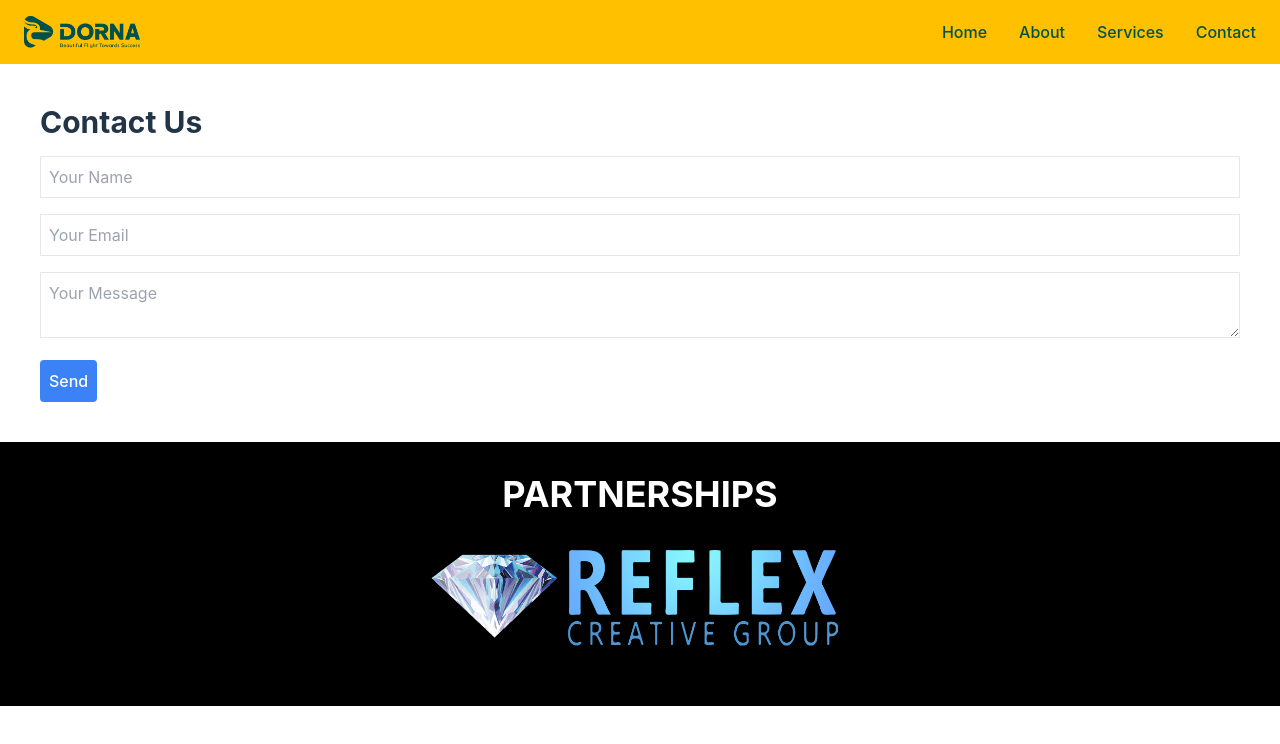
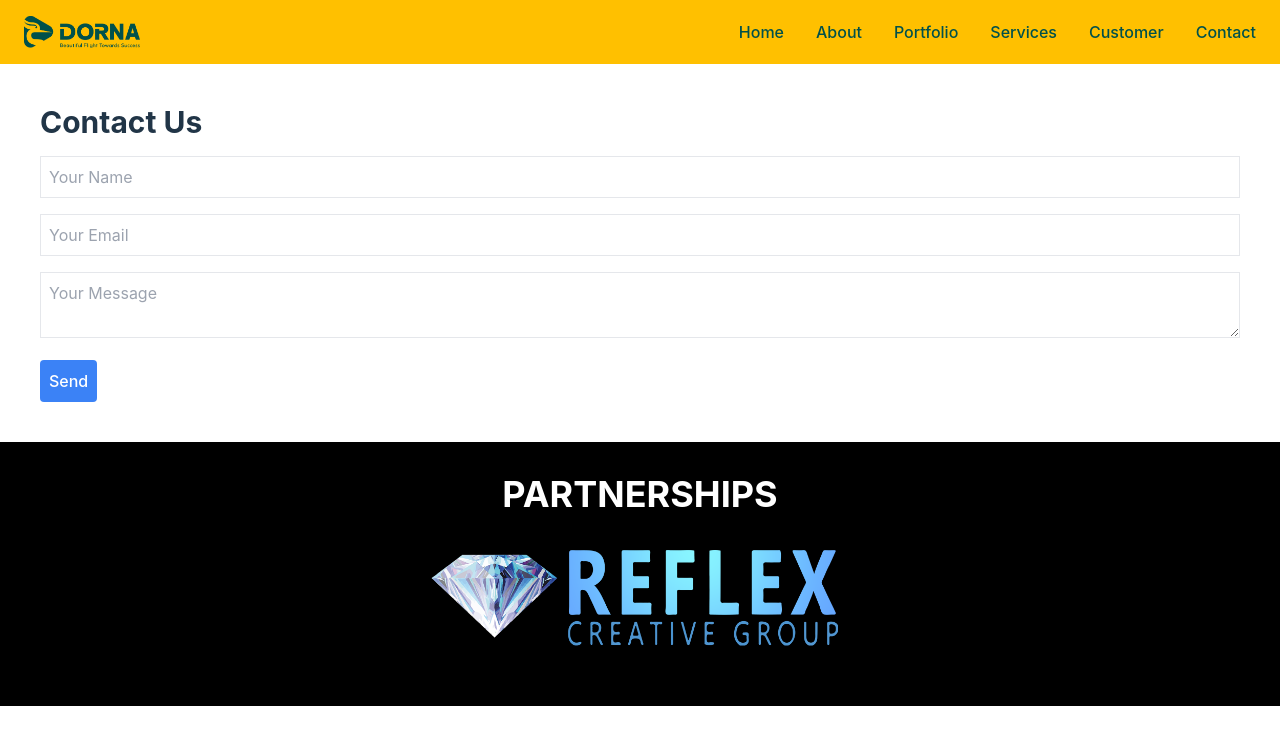
Before and after one commit to kazim110/dorna-front-app, a React (Vite) app: page /contact in a window 1280 px wide. Shown: the top 744 px of the page. Built offline with nearby package versions, Linux system fonts and the light colour scheme.

Commit message:
add link to different section via navbar

```diff
--- a/src/components/AbouteSection.jsx
+++ b/src/components/AbouteSection.jsx
@@ -34,7 +34,7 @@ const AbouteSection = () => {
   return (
     <section
       className="relative flex flex-col justify-center items-center bg-gray-200 pt-[12%] pb-[10px]"
-      id="carousel_1e99"
+      id="about"
     >
       <div className="relative container mx-auto flex">
         <div
--- a/src/components/ContactSection.jsx
+++ b/src/components/ContactSection.jsx
@@ -49,7 +49,7 @@ const ContactSection = () => {
   };
 
   return (
-    <section id="carousel_a12b">
+    <section id="contact">
       <div className="relative flex flex-col items-center bg-customGreen">
         <div className="absolute w-full h-[50%] bg-customYellow"></div>
         <div className="z-10 my-10 max-w-screen-lg py-12 mx-10 bg-white grid grid-cols-1 md:grid-cols-3 gap-8 px-6">
--- a/src/components/CostumerSection.jsx
+++ b/src/components/CostumerSection.jsx
@@ -25,7 +25,7 @@ const CostumerSection = () => {
 
 
     return (
-        <section id="testimonials" className="bg-gray-100 py-12">
+        <section id="customers" className="bg-gray-100 py-12">
         <div className="container w-[80%] mx-auto px-4">
           {/* Section Header */}
           <h2
--- a/src/components/GallerySection.jsx
+++ b/src/components/GallerySection.jsx
@@ -25,12 +25,6 @@ const GallerySection = () => {
       };
       fetchSlides();
     }, []);
-    // const slides = [
-    //     { src: g1, alt: "Nature" },
-    //     { src: g2, alt: "Snow" },
-    //     { src: g3, alt: "Mountains" },
-    // ];
-
     const totalSlides = slides.length;
 
     const nextSlide = () => {
@@ -46,7 +40,8 @@ const GallerySection = () => {
 
 
     return (
-        <div className="relative max-w-3xl mx-auto py-10">
+      <section id="gallery">
+<div className="relative max-w-3xl mx-auto py-10">
         <div className="mb-4">
             <h2 className="text-customGreen text-5xl text-center font-bold pb-10">We create, restore & evolve iconic brands</h2>
         </div>
@@ -97,6 +92,8 @@ const GallerySection = () => {
             )}
         </div>
         </div>
+      </section>
+
     );
 
 
--- a/src/components/Navbar.jsx
+++ b/src/components/Navbar.jsx
@@ -52,38 +52,54 @@ const Navbar = () => {
             isMenuOpen ? "block" : "hidden"
           } absolute top-16 left-0 w-full bg-customYellow md:static md:block md:w-auto md:flex-row md:space-x-8 p-4 md:p-0 md:border-0`}
         >
-          <ul className="font-medium flex flex-col space-y-4 md:space-y-0 md:flex-row md:space-x-8 rtl:space-x-reverse">
+<ul className="font-medium flex flex-col space-y-4 md:space-y-0 md:flex-row md:space-x-8 rtl:space-x-reverse">
             <li>
-              <Link
-                to="/"
+              <a
+                href="#home"
                 className="text-base text-customGreen hover:text-white transition"
               >
                 Home
-              </Link>
+              </a>
             </li>
             <li>
-              <Link
-                to="/about"
+              <a
+                href="#about"
                 className="text-base text-customGreen hover:text-white transition"
               >
                 About
-              </Link>
+              </a>
             </li>
             <li>
-              <Link
-                to="/services"
+              <a
+                href="#portfolios"
+                className="text-base text-customGreen hover:text-white transition"
+              >
+                Portfolio
+              </a>
+            </li>
+            <li>
+              <a
+                href="#features"
                 className="text-base text-customGreen hover:text-white transition"
               >
                 Services
-              </Link>
+              </a>
             </li>
             <li>
-              <Link
-                to="/contact"
+              <a
+                href="#customers"
+                className="text-base text-customGreen hover:text-white transition"
+              >
+                Customer
+              </a>
+            </li>
+            <li>
+              <a
+                href="#contact"
                 className="text-base text-customGreen hover:text-white transition"
               >
                 Contact
-              </Link>
+              </a>
             </li>
           </ul>
         </div>
--- a/src/components/PortfolioSection.jsx
+++ b/src/components/PortfolioSection.jsx
@@ -30,7 +30,7 @@ const PortfolioSection = () => {
   const closeModal = () => setSelectedItem(null);
 
   return (
-    <section className="bg-customYellow flex justify-center" id="carousel_02fc">
+    <section id="portfolios" className="bg-customYellow flex justify-center">
       <div className="relative container py-10 flex justify-center items-center">
         {/* Decorative SVG Shape */}
         <div className="h-[70vh] w-full md:h-2/3 md:w-full lg:h-full py-24 mb:10 flex justify-center absolute top-0 left-0 transform delay-500">
--- a/src/components/WelcomeSection.jsx
+++ b/src/components/WelcomeSection.jsx
@@ -5,7 +5,7 @@ import backgroundImage from "../assets/main-back.jpg";
 const WelcomeSection = () => {
 
     return (
-        <section className="bg-blue-500 text-white text-center">
+        <section id="welcome" className="bg-blue-500 text-white text-center">
         <div
           className="bg-cover bg-center h-[1080px] flex items-center justify-center flex-col"
           style={{ backgroundImage: `url(${backgroundImage})` }}
@@ -17,9 +17,12 @@ const WelcomeSection = () => {
             eiusmod tempor incididunt ut labore et dolore magna aliqua. Ut enim ad
             minim veniam, quis nostrud.
           </p>
-          <button className="active:bg-black rounded hover:bg-customGreen bg-customYellow  hover:text-white px-32 py-5">
-            <p className="uppercase text-xl">Get Started</p>
-          </button>
+          <a
+          href="#contact" // Link to the contact section
+          className="active:bg-black rounded hover:bg-customGreen bg-customYellow text-customGreen hover:text-white px-32 py-5"
+        >
+          <p className="uppercase text-xl">Get Started</p>
+        </a>
         </div>
       </section>
     );
```
